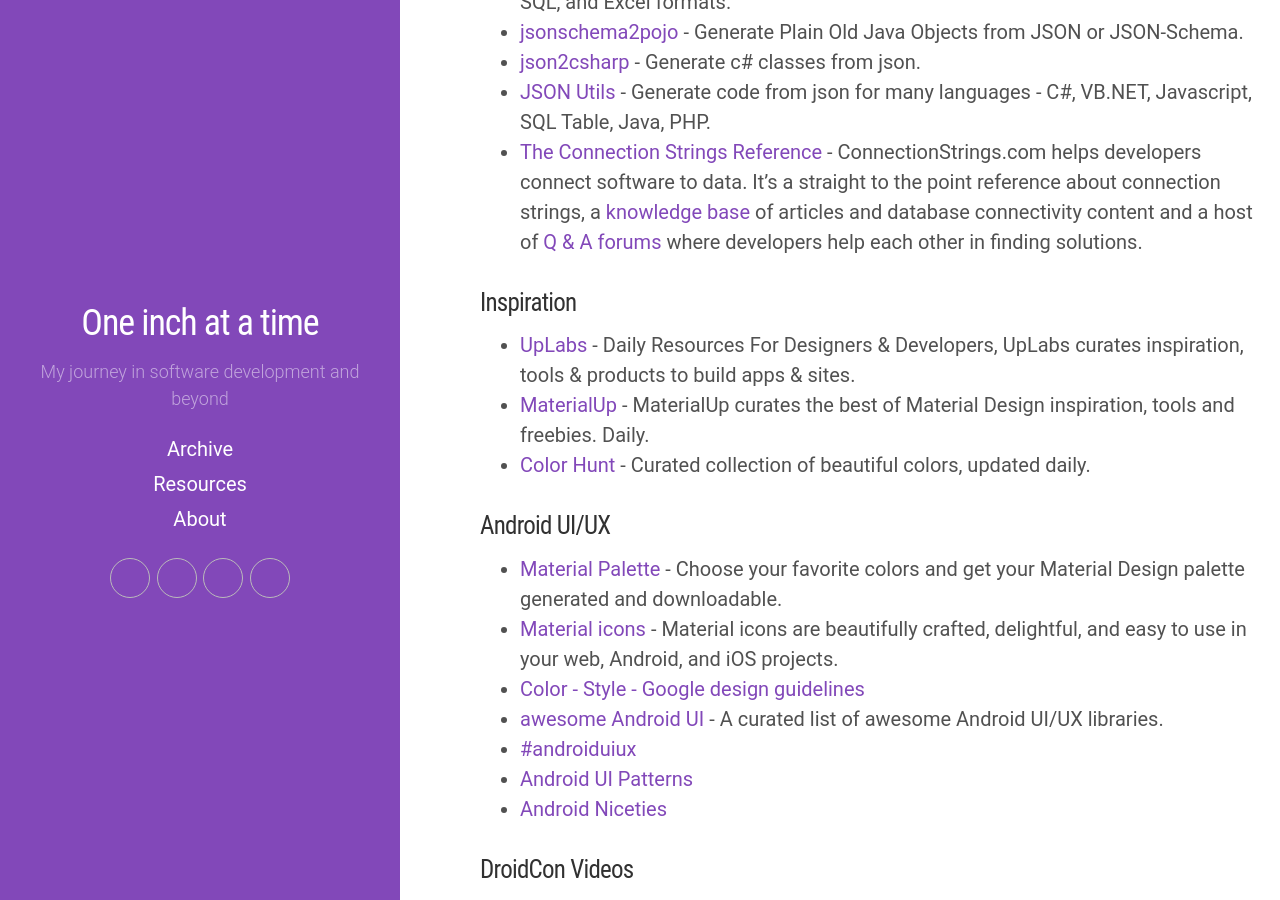
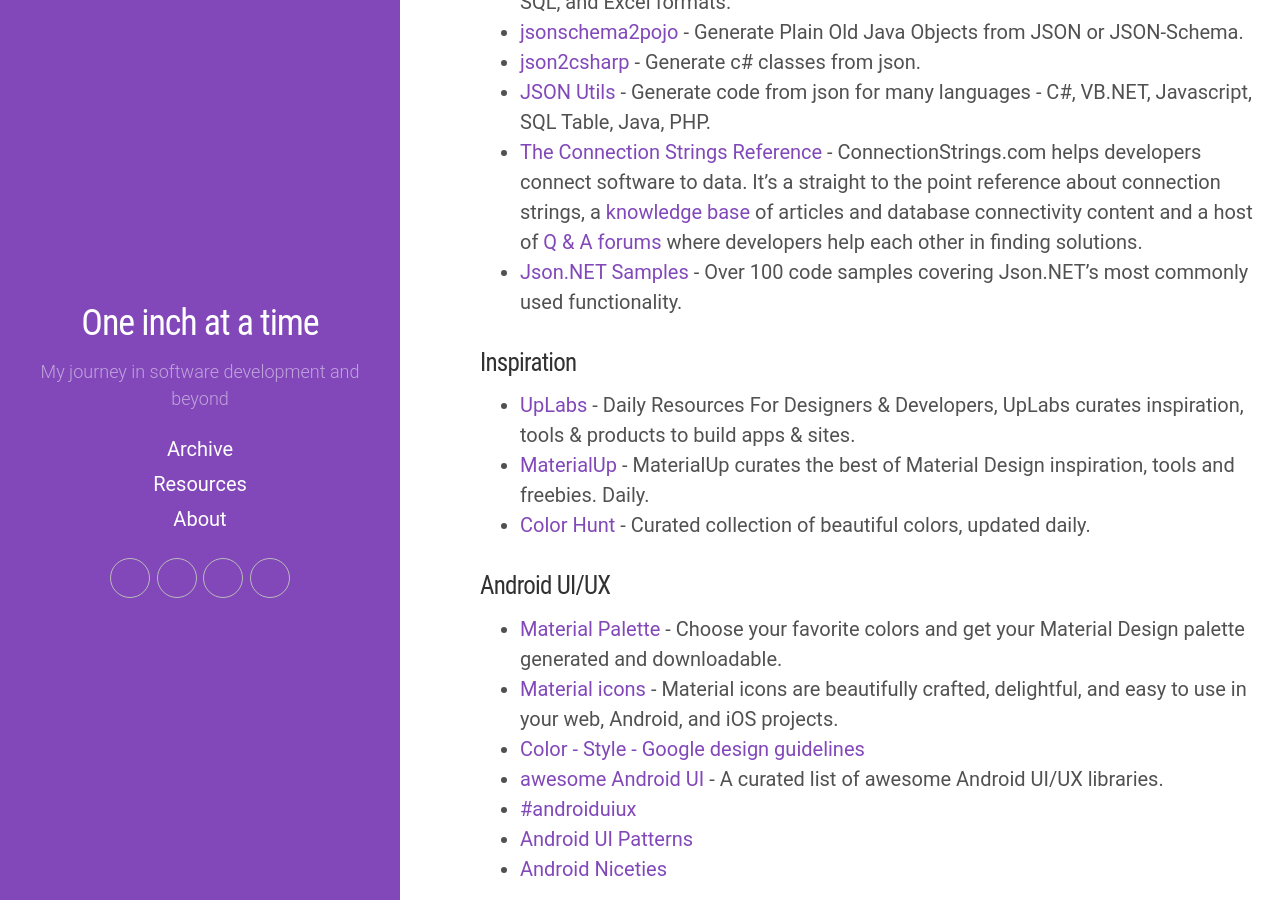
Before and after one commit to kingsor/kingsor.github.io, a Jekyll site: the page built from resources/index.md, in a window 1280 px wide and 900 px high, scrolled down 946 px. Built offline with Jekyll 4.4.1, drawn with Linux system fonts in a browser that asks for light colours; nearby versions of some CDN libraries; some web fonts are replaced.

Commit message:
Added new resource link

```diff
--- a/resources/index.md
+++ b/resources/index.md
@@ -22,6 +22,7 @@
 * [json2csharp](http://json2csharp.com/) - Generate c# classes from json.
 * [JSON Utils](http://jsonutils.com/) - Generate code from json for many languages - C#, VB.NET, Javascript, SQL Table, Java, PHP.
 * [The Connection Strings Reference](https://www.connectionstrings.com/) - ConnectionStrings.com helps developers connect software to data. It's a straight to the point reference about connection strings, a [knowledge base](https://www.connectionstrings.com/kb/) of articles and database connectivity content and a host of [Q & A forums](https://www.connectionstrings.com/questions/) where developers help each other in finding solutions.
+* [Json.NET Samples](http://www.newtonsoft.com/json/help/html/Samples.htm) - Over 100 code samples covering Json.NET's most commonly used functionality.
 
 ### Inspiration
 * [UpLabs](http://www.uplabs.com/) - Daily Resources For Designers & Developers, UpLabs curates inspiration, tools & products to build apps & sites.
```
